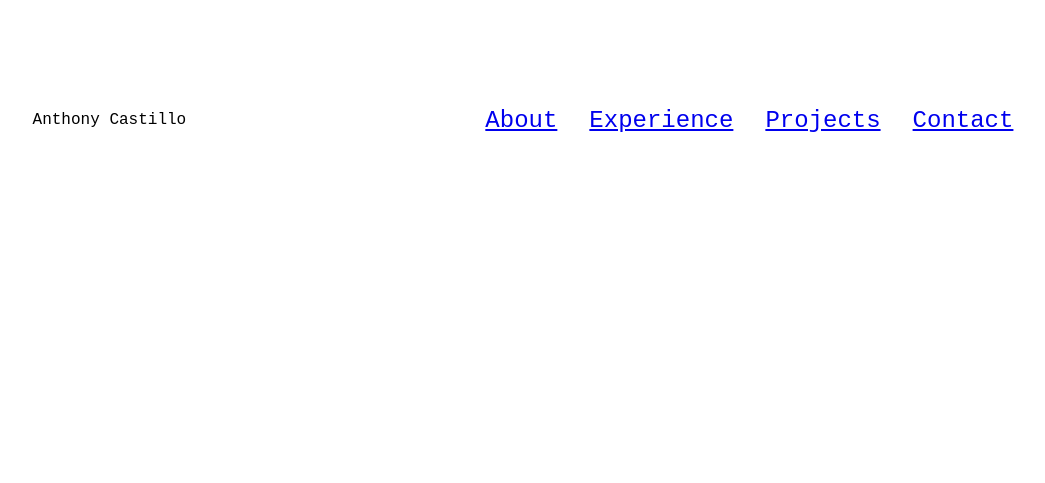
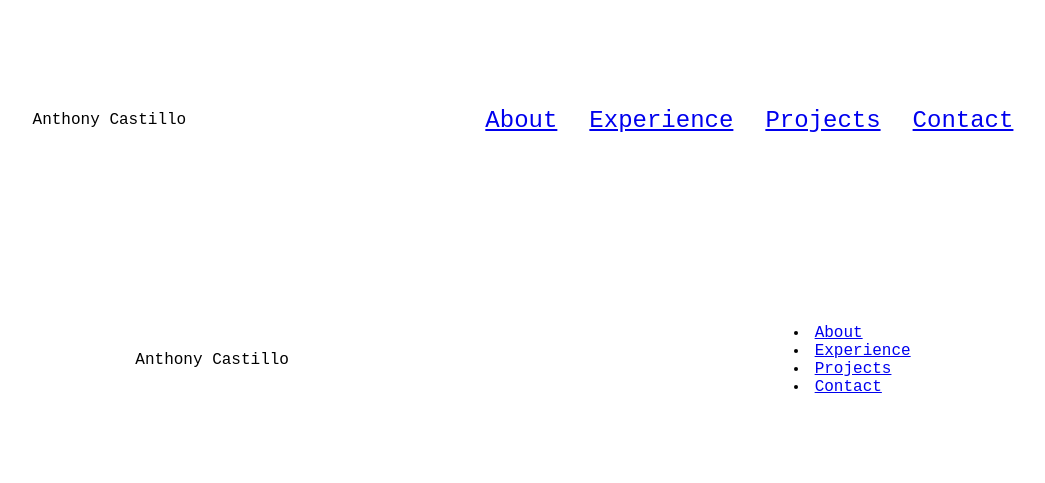
Before and after one commit to ac1745198/AnthonyCastilloportfoilo, a plain HTML site: page index.html in a window 1280 px wide. Shown: the whole page, without its empty margins (117-1162 px from the left). Drawn offline with Linux system fonts and the light colour scheme.

Commit message:
Update index.html

```diff
--- a/index.html
+++ b/index.html
@@ -18,5 +18,21 @@
             </ul>
         </div>
     </nav>
+    <nav id="hamburger-nav">
+        <div class="logo">Anthony Castillo</div>
+        <div class="hamburger-menu">
+            <div class="hamburger-icon" onclick="togglemenu()">
+                <span></span>
+                <span></span>
+                <span></span>
+            </div>
+            <div class="menu-links">
+                <li><a href="#about" onclick="togglemenu()">About</a></li>
+                <li><a href="#experience" onclick="togglemenu()">Experience</a></li>
+                <li><a href="#projects" onclick="togglemenu()">Projects</a></li>
+                <li><a href="#contact" onclick="togglemenu()">Contact</a></li>
+            </div>
+        </div>
+    </nav>
 </body>
 </html>
```
